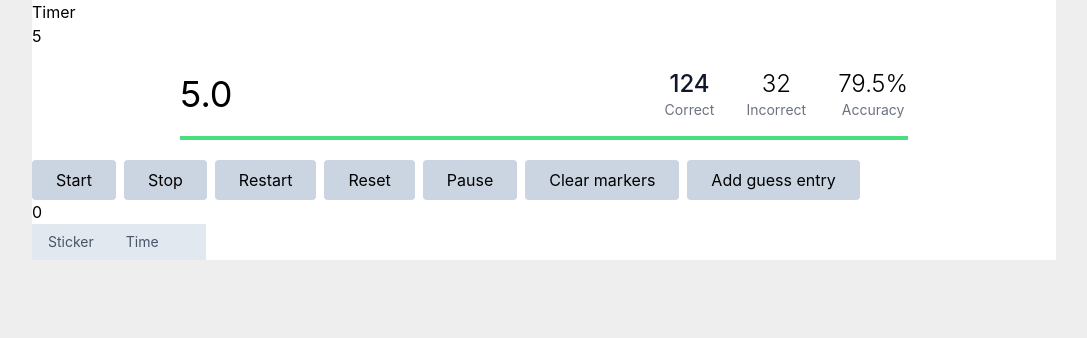
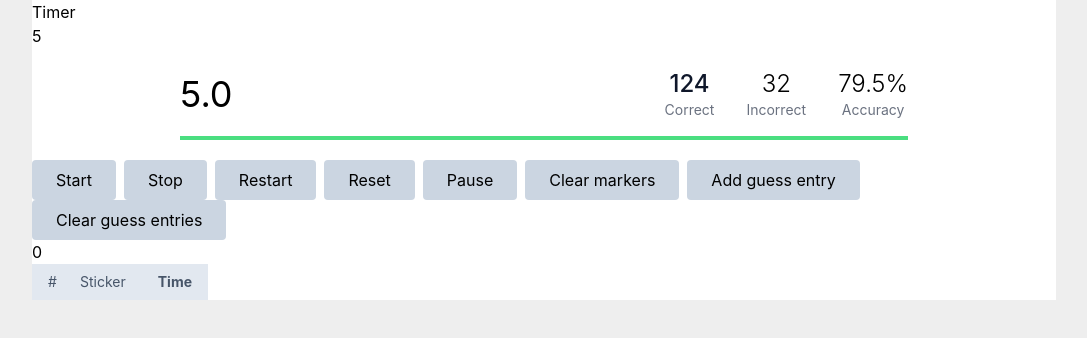
Before and after one commit to McHeisenburglar/rubiks-cube-3d-vite, a React (Vite) app: page /rubiks-cube-3d-vite/timer in a window 1280 px wide. Shown: the top 338 px of the page, without its empty margins (96-1183 px from the left). Built offline with nearby package versions, Linux system fonts and the light colour scheme.

Commit message:
Add sorting functions and SmallTag to GuessLog table. Need to start cleaning this mess up.

```diff
--- a/src/components/timer/TimerMain.tsx
+++ b/src/components/timer/TimerMain.tsx
@@ -58,8 +58,25 @@ const Scoreboard: React.FC<ScoreboardProps> = ({
 }
 
 interface GuessLogEntry {
+	no: number
 	sticker: string
 	time: number
+}
+
+function SmallTag({
+	color,
+	children,
+}: {
+	color: string
+	children: React.ReactNode
+}) {
+	return (
+		<span
+			className={`inline-block ml-2 px-2 py-1 text-xs rounded text-green-800 bg-green-200`}
+		>
+			{children}
+		</span>
+	)
 }
 
 function CorrectGuessLog({ log }: { log: GuessLogEntry[] }) {
@@ -70,19 +87,77 @@ function CorrectGuessLog({ log }: { log: GuessLogEntry[] }) {
 	// 	{ sticker: 'K', time: 578 },
 	// 	{ sticker: 'L', time: 109 },
 	// ]
+
+	const [sortKey, setSortKey] = useState<'time' | 'index'>('time')
+	const [sortDirection, setSortDirection] = useState<'asc' | 'desc'>('asc')
+
+	const sortMethod = (a: GuessLogEntry, b: GuessLogEntry) => {
+		switch (sortKey) {
+			case 'index':
+				switch (sortDirection) {
+					case 'asc':
+						return a.no - b.no
+					case 'desc':
+						return b.no - a.no
+				}
+				break
+			case 'time':
+				switch (sortDirection) {
+					case 'asc':
+						return a.time - b.time
+					case 'desc':
+						return b.time - a.time
+				}
+				break
+		}
+	}
+
+	const swapSortDirection = () => {
+		setSortDirection((prev) => (prev === 'asc' ? 'desc' : 'asc'))
+	}
+
+	const handleClick = (method: string) => {
+		if (method === 'index') {
+			if (sortKey === 'index') return swapSortDirection()
+			setSortKey(() => 'index')
+		}
+		if (method === 'time') {
+			if (sortKey === 'time') return swapSortDirection()
+			setSortKey(() => 'time')
+		}
+	}
+
 	return (
-		<table className="table-fixed text-left">
+		<table className="table-fixed text-left max-h-[24rem] overflow-scroll">
 			<thead>
 				<tr className="bg-slate-200 text-sm font text-slate-600">
+					<th
+						className={`w-[2rem] py-2 pl-4 ${
+							sortKey === 'index' ? 'font-bold' : 'font-normal'
+						}`}
+						onClick={() => handleClick('index')}
+					>
+						#
+					</th>
 					<th className="min-w-min w-16 py-2 px-4 font-normal">Sticker</th>
-					<th className="min-w-min w-24 py-2 px-4 font-normal">Time</th>
+					<th
+						className={`min-w-min py-2 px-4 ${
+							sortKey === 'time' ? 'font-bold' : 'font-normal'
+						}`}
+						onClick={() => handleClick('time')}
+					>
+						Time
+					</th>
 				</tr>
 			</thead>
 			<tbody>
-				{log.map((entry, index) => (
+				{log.sort(sortMethod).map((entry, index) => (
 					<tr key={index} className="py-4 border-b-2">
+						<td className="py-2 pl-4 text-sm text-slate-400">{entry.no}</td>
 						<td className="py-2 px-4">{entry.sticker}</td>
-						<td className="py-2 px-4">{entry.time}ms</td>
+						<td className="py-2 px-4">
+							{entry.time}ms <SmallTag color="green">Fastest</SmallTag>
+						</td>
 					</tr>
 				))}
 			</tbody>
@@ -99,30 +174,14 @@ export default function TimerMain() {
 
 	const [markers, setMarkers] = useState<number[]>([])
 
-	useKeypress((key) => {
-		const newEntry = {
-			sticker: key.key,
-			time: timer.newMarker(),
-		}
-		setGuesses([...guesses, newEntry])
-	})
-
-	const addGuessEntry = () => {
-		const newEntry = {
-			sticker: 'A',
-			time: timer.newMarker(),
-		}
-		setGuesses([...guesses, newEntry])
-	}
-
 	const timer = useCountdown({
 		seconds,
 		onStart: () => {
+			setGuesses([])
 			setMarkers([])
 		},
 		onTimerEnd: () => {
 			setTimes((times) => [...times, new Date().toISOString()])
-			setGuesses([])
 		},
 		onPause: () => {
 			console.log('paused')
@@ -133,6 +192,20 @@ export default function TimerMain() {
 
 	const handleAddMarker = () => {
 		setMarkers((markers) => [...markers, newMarker()])
+	}
+
+	useKeypress((key) => {
+		addGuessEntry(key.key)
+	})
+
+	const addGuessEntry = (sticker: string) => {
+		if (!timer.isRunning) return
+		const newEntry = {
+			sticker,
+			time: timer.newMarker(),
+			no: guesses.length + 1,
+		}
+		setGuesses([...guesses, newEntry])
 	}
 
 	const buttonClasses =
@@ -187,8 +260,11 @@ export default function TimerMain() {
 				<button className={buttonClasses} onClick={() => timer.clearMarkers()}>
 					Clear markers
 				</button>
-				<button className={buttonClasses} onClick={addGuessEntry}>
+				<button className={buttonClasses} onClick={() => addGuessEntry('A')}>
 					Add guess entry
+				</button>
+				<button className={buttonClasses} onClick={() => setGuesses([])}>
+					Clear guess entries
 				</button>
 			</div>
 
```
